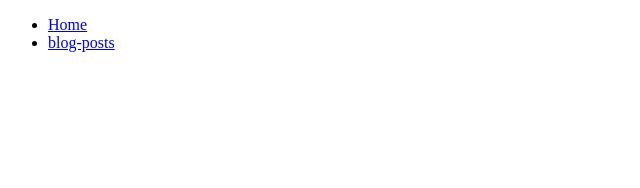
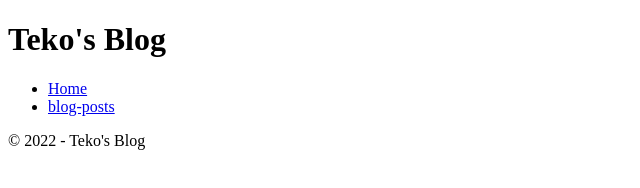
Before and after one commit to TarekElBarody/tekos-blog, a website: page index.html in a window 1280 px wide. Shown: the whole page, without its empty margins (0-640 px from the left). Drawn offline with Linux system fonts and the light colour scheme.

Commit message:
Change Name

```diff
--- a/index.html
+++ b/index.html
@@ -1,15 +1,18 @@
 <!DOCTYPE html>
 <html lang="en">
     <head>
-        <title>Personal Blog</title>
+        <title>Teko's Blog</title>
         <meta charset="UTF-8" />
         <link rel="stylesheet" href="assets/css/style.css" />
     </head>
     <body>
         <header>
+            <h1>Teko's Blog</h1>
             <nav class="nav">
                 <ul>
-                    <li><a href="index.html" alt="">Home</a></li>
+                    <li>
+                        <a href="index.html" alt="">Home</a>
+                    </li>
                     <li>
                         <a href="blog-posts/post1.html" alt="">blog-posts</a>
                     </li>
@@ -17,5 +20,8 @@
             </nav>
         </header>
         <div class="container"></div>
+        <footer>
+            <div class="copyrights">&copy; 2022 - Teko's Blog</div>
+        </footer>
     </body>
 </html>
--- a/package.json
+++ b/package.json
@@ -1,5 +1,5 @@
 {
-  "name": "personal-blog",
+  "name": "tekos_blog",
   "version": "1.0.0",
   "description": "",
   "main": "index.html",
```
